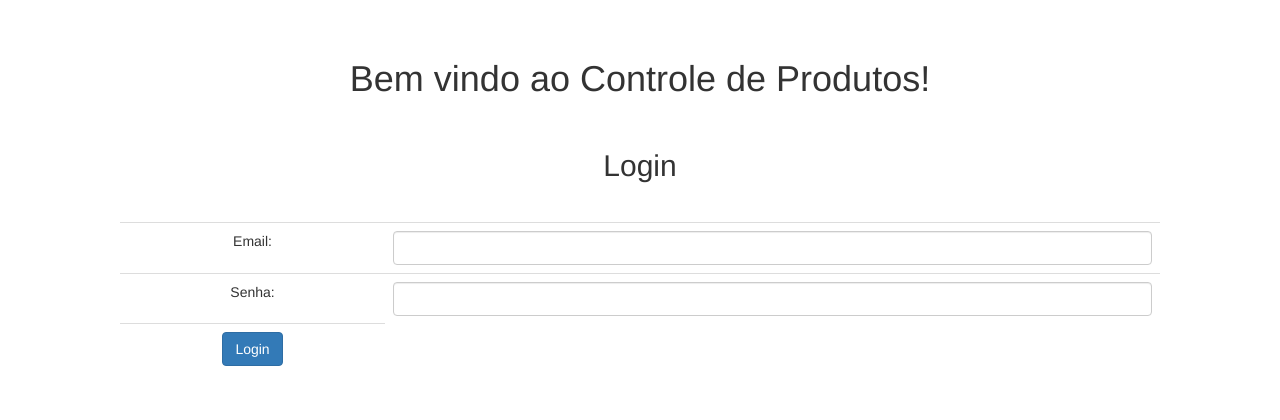
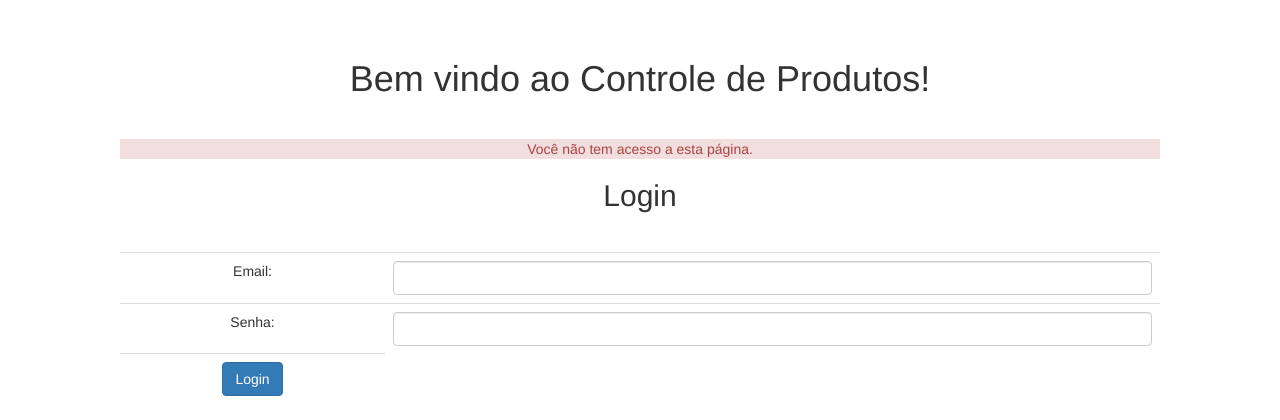
Before and after one commit to emersontorresamorim/loja, a PHP site: page /index.php?falhaSeguranca=true in a window 1280 px wide. Shown: the part 51-471 px from the top of the page. Run offline with PHP 8.4, Linux system fonts and the light colour scheme.

Commit message:
Refatoracao de codigo, criacao de controle de acesso para usuario logado

```diff
--- a/adiciona-produto.php
+++ b/adiciona-produto.php
@@ -2,6 +2,9 @@
 	include("cabecalho.php");
 	include("conectar-db.php");
 	include("banco-produto.php");
+	include("controle-acesso.php");
+
+	validarUsuario();
 ?>
 <?php
 	$nome = $_POST['nome'];
--- a/altera-produto.php
+++ b/altera-produto.php
@@ -2,6 +2,8 @@
 	include("cabecalho.php");
 	include("conectar-db.php");
 	include("banco-produto.php");
+
+	validarUsuario();
 ?>
 <?php
 	$id = $_POST['id'];
--- /dev/null
+++ b/controle-acesso.php
@@ -0,0 +1,23 @@
+<?php
+
+	function isUsuarioLogado() {
+		return isset($_COOKIE['usuario_logado']);
+	}
+
+
+	function getUsuarioLogado() {
+		return $_COOKIE["usuario_logado"];
+	}
+
+
+	function validarUsuario() {
+		if (!isUsuarioLogado()) {
+			header("Location: index.php?falhaSeguranca=true");
+			die();
+		}
+	}
+
+
+	function fazLogin($email) {
+		setcookie("usuario_logado", $email, time() + 60);
+	}
--- a/index.php
+++ b/index.php
@@ -1,5 +1,6 @@
 <?php
 	include("cabecalho.php");
+	include("controle-acesso.php");
 ?>
 	<h1>Bem vindo ao Controle de Produtos!</h1>
 
@@ -16,9 +17,17 @@
 	?>
 
 	<?php
-		if (isset($_COOKIE['usuario_logado'])) {
+		if (isset($_GET['falhaSeguranca']) && $_GET['falhaSeguranca'] == true) {
 	?>
-			<p class="text-success">Você está logado como: <?= $_COOKIE["usuario_logado"] ?></p>
+			<p class="alert-danger">Você não tem acesso a esta página.</p>
+	<?php
+		}
+	?>
+
+	<?php
+		if (isUsuarioLogado()) {
+	?>
+			<p class="text-success">Você está logado como: <?= getUsuarioLogado() ?></p>
 	<?php
 		} else {
 	?>
--- a/login.php
+++ b/login.php
@@ -1,6 +1,7 @@
 <?php
 	include("conectar-db.php");
 	include("banco-usuario.php");
+	include("controle-acesso.php");
 
 	$email = $_POST['email'];
 	$senha = $_POST['senha'];
@@ -9,7 +10,7 @@
 	if ($usuario == null) {
 		header("Location: index.php?login=0");
 	} else {
-		setcookie("usuario_logado", $usuario['email'], time() + 60);
+		fazLogin($usuario['email']);
 		header("Location: index.php?login=1");
 	}
 
--- a/produto-altera-formulario.php
+++ b/produto-altera-formulario.php
@@ -3,6 +3,8 @@
 	include("conectar-db.php");
 	include("banco-categoria.php");
 	include("banco-produto.php");
+
+	validarUsuario();
 
 	$id = $_GET['id'];
 	$produto = buscarProduto($conexao, $id);
--- a/produto-formulario.php
+++ b/produto-formulario.php
@@ -2,6 +2,9 @@
 	include("cabecalho.php");
 	include("conectar-db.php");
 	include("banco-categoria.php");
+	include("controle-acesso.php");
+
+	validarUsuario();
 
 	$categorias = listarCategorias($conexao);
 ?>
--- a/produto-lista.php
+++ b/produto-lista.php
@@ -2,6 +2,8 @@
 	include("cabecalho.php");
 	include("conectar-db.php");
 	include("banco-produto.php");
+
+	validarUsuario();
 ?>
 	<h1>Lista de Produtos</h1>
 
--- a/remove-produto.php
+++ b/remove-produto.php
@@ -2,6 +2,8 @@
 	include("cabecalho.php");
 	include("conectar-db.php");
 	include("banco-produto.php");
+
+	validarUsuario();
 ?>
 <?php
 	$id = $_POST['id'];
```
